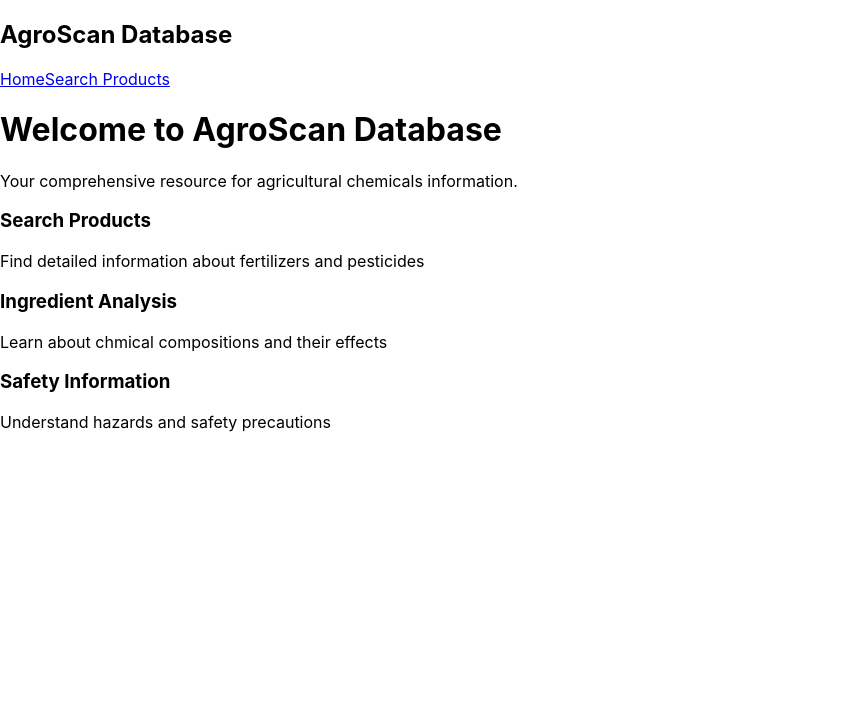
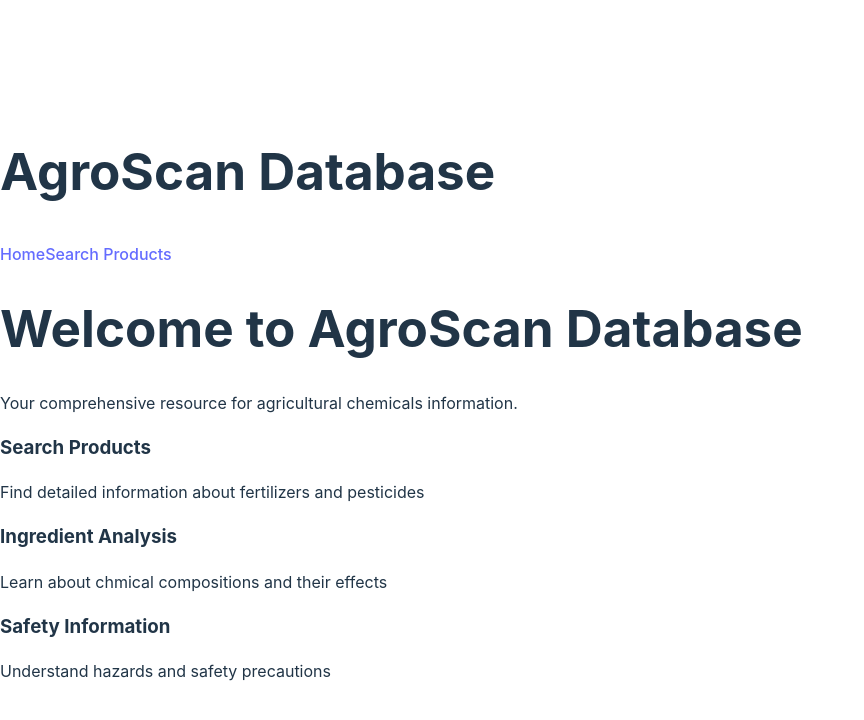
Before and after one commit to Esuza-arch/agro-scan, a React (Create React App) app: page / in a window 1280 px wide. Shown: the top 720 px of the page, without its empty margins (0-864 px from the left). Built offline with nearby package versions, Linux system fonts and the light colour scheme; no server answers.

Commit message:
add new app styling

```diff
--- a/src/index.css
+++ b/src/index.css
@@ -1,13 +1,68 @@
-body {
-  margin: 0;
-  font-family: -apple-system, BlinkMacSystemFont, 'Segoe UI', 'Roboto', 'Oxygen',
-    'Ubuntu', 'Cantarell', 'Fira Sans', 'Droid Sans', 'Helvetica Neue',
-    sans-serif;
-  -webkit-font-smoothing: antialiased;
-  -moz-osx-font-smoothing: grayscale;
-}
+:root {
+    font-family: Inter, system-ui, Avenir, Helvetica, Arial, sans-serif;
+    line-height: 1.5;
+    font-weight: 400;
 
-code {
-  font-family: source-code-pro, Menlo, Monaco, Consolas, 'Courier New',
-    monospace;
-}
+    color-scheme: light dark;
+    color: rgba(255, 255, 255, 0.87);
+    background-color: #242424;
+
+    font-synthesis: none;
+    text-rendering: optimizeLegibility;
+    -webkit-font-smoothing: antialiased;
+    -moz-osx-font-smoothing: grayscale;
+  }
+
+  a {
+    font-weight: 500;
+    color: #646cff;
+    text-decoration: inherit;
+  }
+  a:hover {
+    color: #535bf2;
+  }
+
+  body {
+    margin: 0;
+    display: flex;
+    place-items: center;
+    min-width: 320px;
+    min-height: 100vh;
+  }
+
+  h1 {
+    font-size: 3.2em;
+    line-height: 1.1;
+  }
+
+  button {
+    border-radius: 8px;
+    border: 1px solid transparent;
+    padding: 0.6em 1.2em;
+    font-size: 1em;
+    font-weight: 500;
+    font-family: inherit;
+    background-color: #1a1a1a;
+    cursor: pointer;
+    transition: border-color 0.25s;
+  }
+  button:hover {
+    border-color: #646cff;
+  }
+  button:focus,
+  button:focus-visible {
+    outline: 4px auto -webkit-focus-ring-color;
+  }
+
+  @media (prefers-color-scheme: light) {
+    :root {
+      color: #213547;
+      background-color: #ffffff;
+    }
+    a:hover {
+      color: #747bff;
+    }
+    button {
+      background-color: #f9f9f9;
+    }
+  }
```
